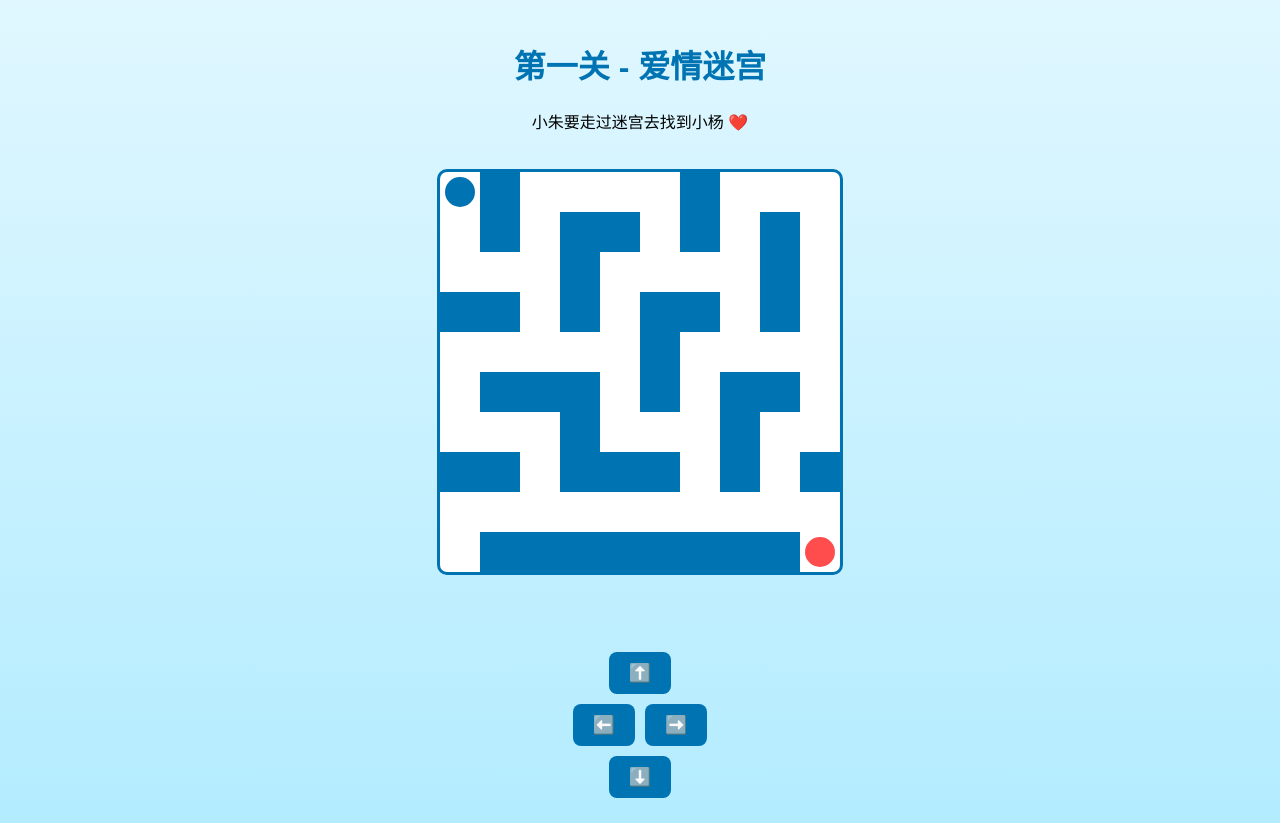
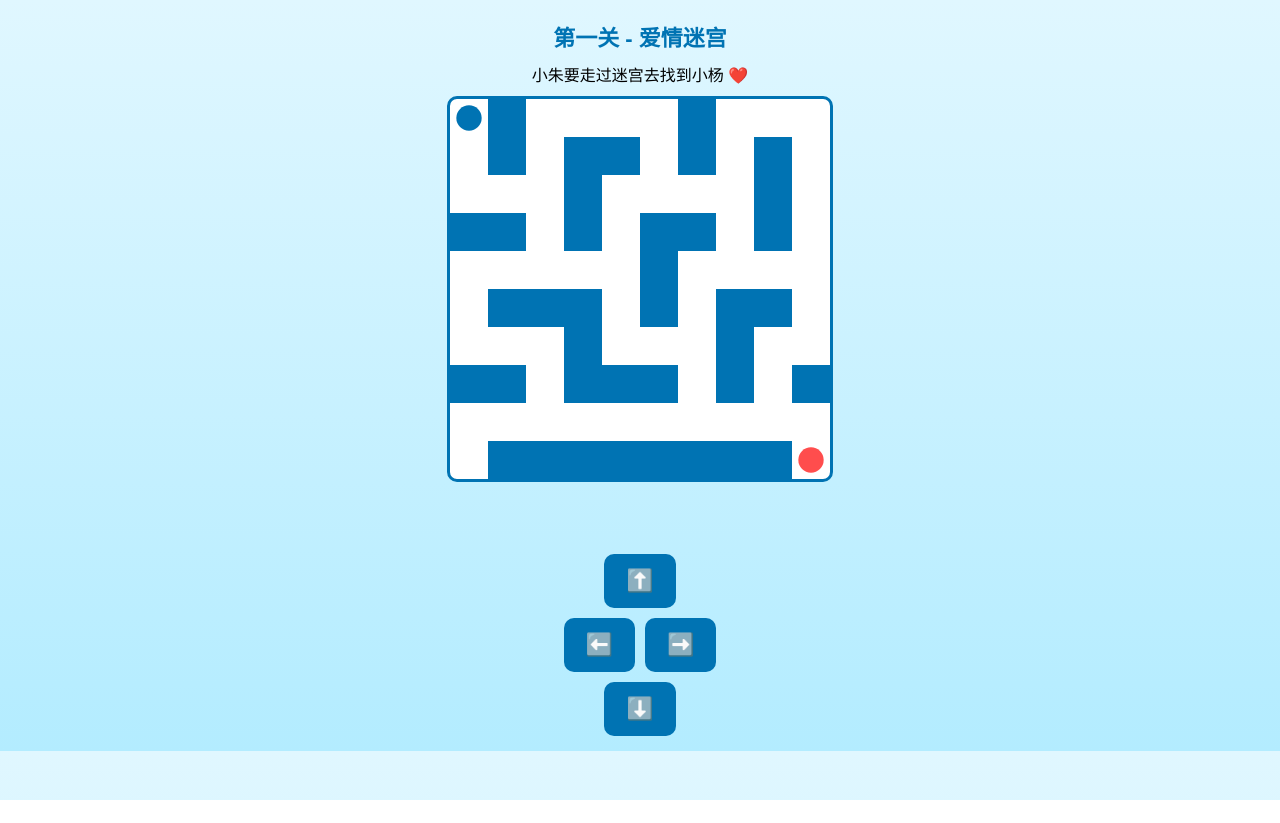
Before and after one commit to Yong0526/Gamin, a plain HTML site: page index.html in a window 1280 px wide. After the commit the page ends 800 px from the top, so only its background shows below. Drawn offline with Linux system fonts and the light colour scheme.

Commit message:
index.html

```diff
--- a/index.html
+++ b/index.html
@@ -2,7 +2,7 @@
 <html lang="zh">
 <head>
 <meta charset="UTF-8">
-<meta name="viewport" content="width=device-width, initial-scale=1.0">
+<meta name="viewport" content="width=device-width, initial-scale=1.0, user-scalable=no">
 <title>第一关 - 爱情迷宫</title>
 <style>
   body {
@@ -10,26 +10,35 @@
     text-align: center;
     background: linear-gradient(to bottom, #e0f7ff, #b3ecff);
     margin: 0;
-    padding: 20px;
+    padding: 10px;
     overflow-x: hidden;
   }
-  h1 { color: #0073b3; }
+  h1 {
+    color: #0073b3;
+    font-size: 22px;
+    margin: 10px 0;
+  }
+  p { font-size: 16px; margin: 5px 0 10px; }
   canvas {
     border: 3px solid #0073b3;
     background: #fff;
-    margin-top: 20px;
     border-radius: 10px;
+    width: 95vw;
+    max-width: 380px;
+    height: 95vw;
+    max-height: 380px;
   }
   #message {
-    font-size: 20px;
+    font-size: 18px;
     color: #0073b3;
-    margin-top: 20px;
+    margin: 10px 0;
     min-height: 28px;
-    transition: opacity 0.5s;
+    opacity: 0;
+    transition: opacity 0.6s;
   }
   #next {
     display: none;
-    margin-top: 20px;
+    margin-top: 10px;
     padding: 12px 25px;
     font-size: 18px;
     border: none;
@@ -39,38 +48,35 @@
     cursor: pointer;
     transition: 0.3s;
   }
-  #next:hover { background: #00aaff; }
+  #next:active { background: #005f8c; }
 
-  /* 方向按钮样式 */
+  /* 控制按钮区 - 底部固定，适合手机 */
   #controls {
-    margin-top: 20px;
+    margin-top: 15px;
     display: inline-block;
   }
   #controls button {
-    padding: 10px 20px;
-    font-size: 18px;
+    padding: 14px 22px;
+    font-size: 22px;
     margin: 5px;
-    border-radius: 8px;
+    border-radius: 10px;
     border: none;
     background-color: #0073b3;
     color: white;
     cursor: pointer;
-    transition: 0.3s;
   }
-  #controls button:hover { background-color: #00aaff; }
-
-  /* 十字排列按钮 */
+  #controls button:active { background-color: #005f8c; }
   .row { display: flex; justify-content: center; }
 </style>
 </head>
 <body>
   <h1>第一关 - 爱情迷宫</h1>
   <p>小朱要走过迷宫去找到小杨 ❤️</p>
-  <canvas id="mazeCanvas" width="400" height="400"></canvas>
+  <canvas id="mazeCanvas"></canvas>
   <div id="message"></div>
   <button id="next" onclick="nextLevel()">进入第二关</button>
 
-  <!-- 方向按钮 -->
+  <!-- 控制按钮 -->
   <div id="controls">
     <div class="row"><button onclick="movePlayer(0,-1)">⬆️</button></div>
     <div class="row">
@@ -83,8 +89,17 @@
 <script>
 const canvas = document.getElementById("mazeCanvas");
 const ctx = canvas.getContext("2d");
-const cellSize = 40;
 const rows = 10, cols = 10;
+let cellSize;
+
+function resizeCanvas() {
+  let size = Math.min(window.innerWidth * 0.9, 380);
+  canvas.width = size;
+  canvas.height = size;
+  cellSize = size / rows;
+  drawMaze();
+}
+window.addEventListener("resize", resizeCanvas);
 
 const maze = [
   [0,1,0,0,0,0,1,0,0,0],
@@ -101,12 +116,10 @@ const maze = [
 
 let player = {x:0, y:0};
 const goal = {x:9, y:9};
-let pathTrail = []; // 玩家移动步迹
+let pathTrail = [];
 
 function drawMaze() {
   ctx.clearRect(0,0,canvas.width,canvas.height);
-
-  // 绘制迷宫墙
   for (let y=0; y<rows; y++) {
     for (let x=0; x<cols; x++) {
       if (maze[y][x] === 1) {
@@ -116,24 +129,21 @@ function drawMaze() {
     }
   }
 
-  // 绘制玩家步迹
-  pathTrail.forEach(pos => {
-    ctx.fillStyle = "rgba(0, 115, 179, 0.3)";
+  pathTrail.forEach((pos,i) => {
+    ctx.fillStyle = `rgba(0,115,179,${0.3 - i*0.02})`;
     ctx.beginPath();
-    ctx.arc(pos.x*cellSize+20, pos.y*cellSize+20, 10, 0, Math.PI*2);
+    ctx.arc(pos.x*cellSize+cellSize/2, pos.y*cellSize+cellSize/2, cellSize/4, 0, Math.PI*2);
     ctx.fill();
   });
 
-  // 绘制目标点
   ctx.fillStyle = "#ff4d4d";
   ctx.beginPath();
-  ctx.arc(goal.x*cellSize+20, goal.y*cellSize+20, 15, 0, Math.PI*2);
+  ctx.arc(goal.x*cellSize+cellSize/2, goal.y*cellSize+cellSize/2, cellSize/3, 0, Math.PI*2);
   ctx.fill();
 
-  // 绘制玩家
   ctx.fillStyle = "#0073b3";
   ctx.beginPath();
-  ctx.arc(player.x*cellSize+20, player.y*cellSize+20, 15, 0, Math.PI*2);
+  ctx.arc(player.x*cellSize+cellSize/2, player.y*cellSize+cellSize/2, cellSize/3, 0, Math.PI*2);
   ctx.fill();
 }
 
@@ -143,7 +153,8 @@ function movePlayer(dx, dy) {
   if(newX>=0 && newY>=0 && newX<cols && newY<rows && maze[newY][newX] === 0){
     player.x = newX;
     player.y = newY;
-    pathTrail.push({x: player.x, y: player.y}); // 记录步迹
+    pathTrail.push({x: player.x, y: player.y});
+    if (pathTrail.length > 15) pathTrail.shift();
     drawMaze();
     checkWin();
   }
@@ -151,27 +162,24 @@ function movePlayer(dx, dy) {
 
 function checkWin(){
   if(player.x === goal.x && player.y === goal.y){
-    const messageEl = document.getElementById("message");
-    messageEl.textContent = "恭喜你！小朱找到小杨啦 ❤️";
-    messageEl.style.opacity = 0;
-    setTimeout(() => messageEl.style.opacity = 1, 100);
+    const msg = document.getElementById("message");
+    msg.textContent = "恭喜你！小朱找到小杨啦 ❤️";
+    msg.style.opacity = 1;
     animateHeart();
     document.getElementById("next").style.display = "inline-block";
     window.removeEventListener("keydown", keyHandler);
   }
 }
 
-// 心形闪烁动画
 function animateHeart() {
-  let heartSize = 10;
+  let heartSize = 5;
   const interval = setInterval(() => {
-    ctx.fillStyle = "rgba(255, 77, 77, 0.6)";
+    ctx.fillStyle = "rgba(255, 77, 77, 0.5)";
     ctx.beginPath();
-    ctx.moveTo(goal.x*cellSize+20, goal.y*cellSize+20-heartSize/2);
-    ctx.arc(goal.x*cellSize+20, goal.y*cellSize+20, heartSize, 0, Math.PI*2);
+    ctx.arc(goal.x*cellSize+cellSize/2, goal.y*cellSize+cellSize/2, heartSize, 0, Math.PI*2);
     ctx.fill();
-    heartSize += 2;
-    if(heartSize>40) clearInterval(interval);
+    heartSize += 3;
+    if(heartSize>cellSize*1.5) clearInterval(interval);
   }, 100);
 }
 
@@ -190,7 +198,7 @@ function nextLevel(){
 }
 
 window.addEventListener("keydown", keyHandler);
-drawMaze();
+resizeCanvas();
 </script>
 </body>
 </html>
```
